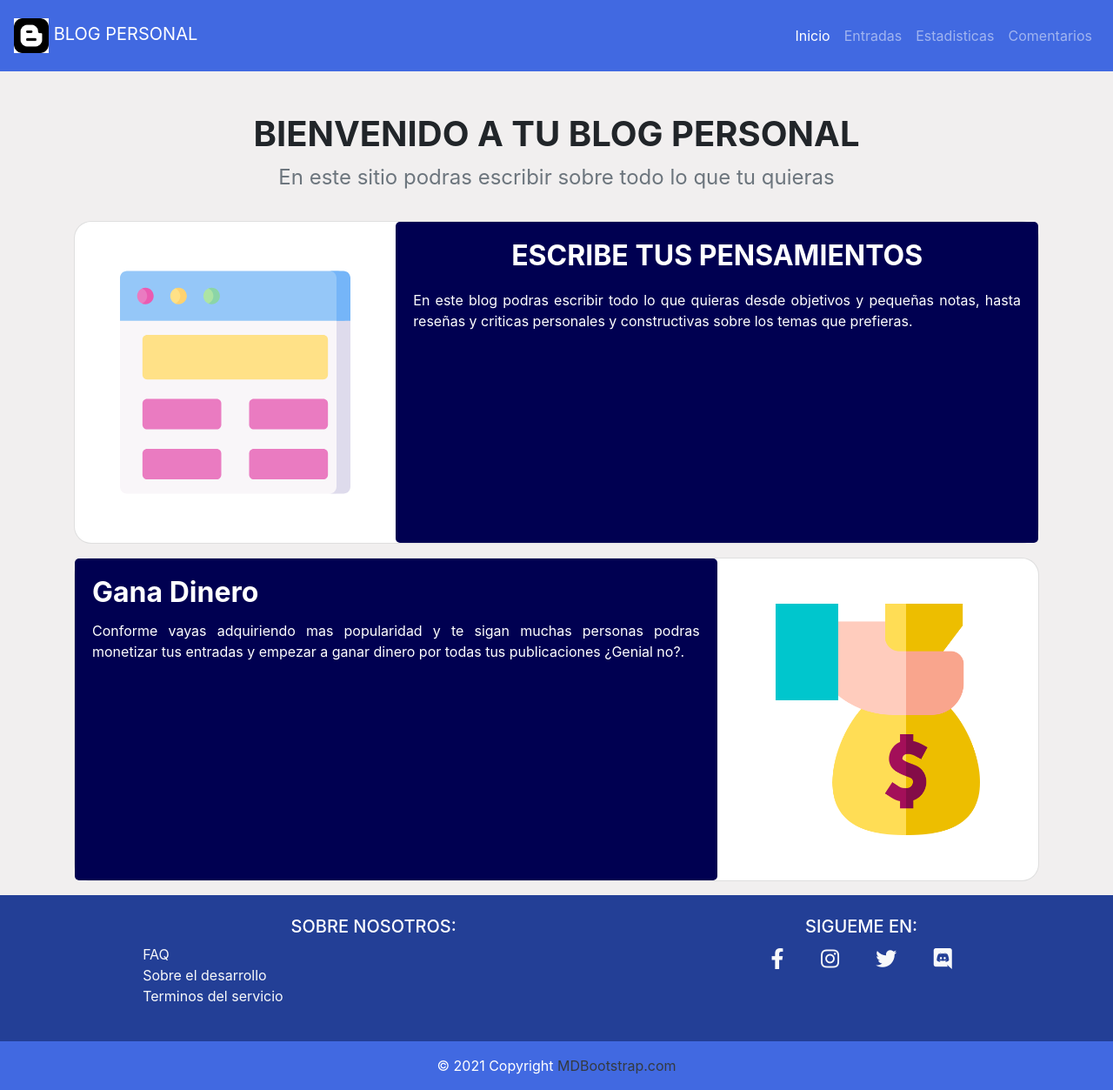
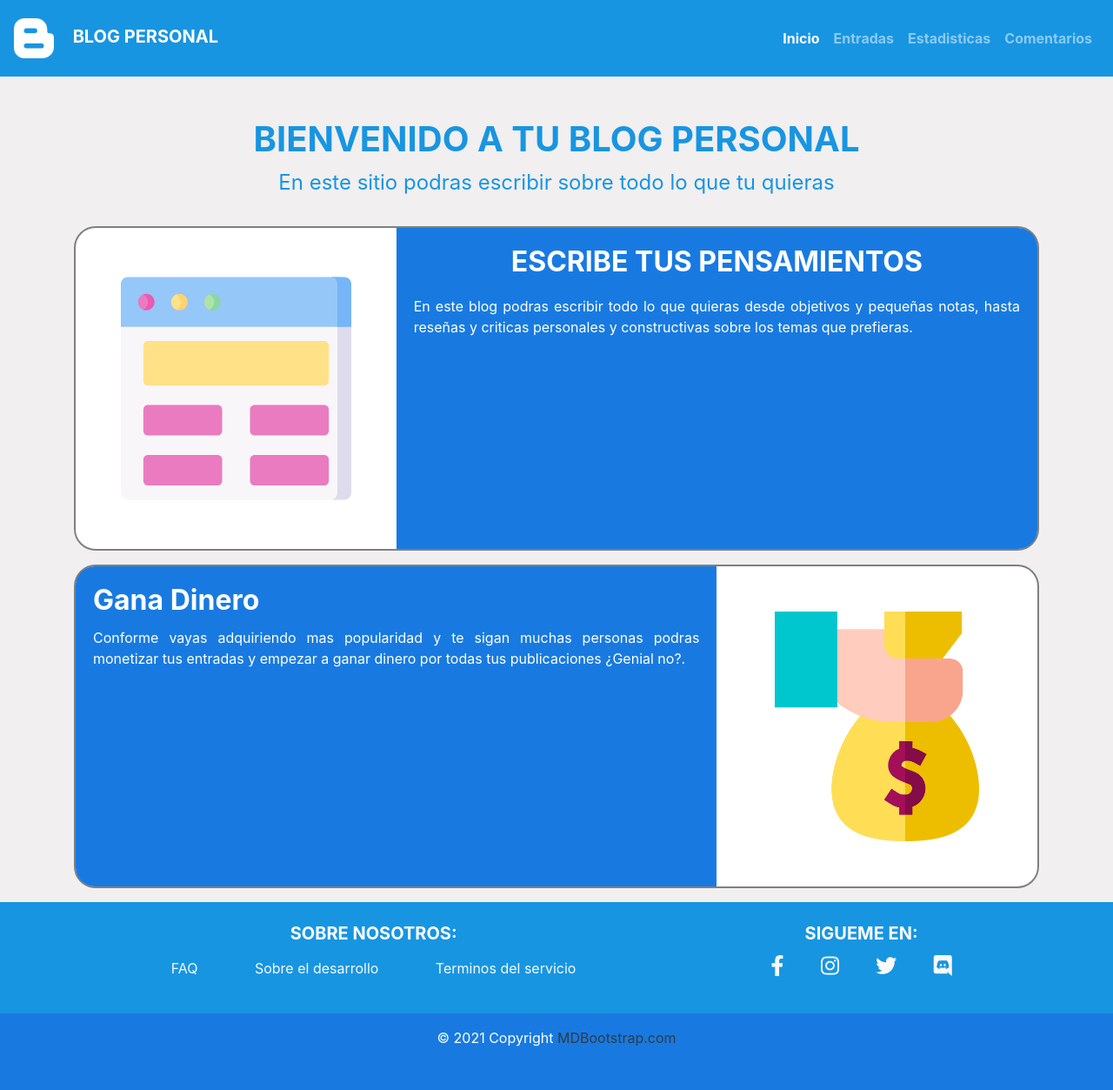
Before and after one commit to Chek97/Blog-Personal, a PHP site: page /view/Main/landingPage.php in a window 1280 px wide. Shown: the whole page at 87% size. After the commit the page ends 1203 px from the top, so only its background shows below. Run offline with PHP 8.4, Linux system fonts and the light colour scheme.

Commit message:
landing page terminada

```diff
--- a/public/css/components.css
+++ b/public/css/components.css
@@ -1,22 +1,46 @@
 /* -----------------NAVBAR---------------------*/
 .icon-image {
-    width: 40px;
-    height: 40px;
-    background-color: white;
+    width: 46px;
+    height: 46px;
+}
+
+.title-navbar, .nav-link {
+    font-weight: 700;
+}
+
+.nav-item:hover {
+    /* background-color: #187AE1; */
+    background-color: #0d669e;
+    color: #FFFF;
 }
 
 .com-bar {
-    background-color: royalblue;
+    background-color: #1895E1;
 }
 
 /* -----------------FOOTER---------------------*/
 .big-footer {
-    background-color: rgb(35, 63, 150);
+    background-color: #1895E1;
     color: white;
 }
 
+.footer-title {
+    font-weight: 700;
+}
+
+.custom-list-about {
+    display: flex;
+    flex-direction: row;
+    justify-content: space-around;
+}
+
+.custom-list-about > li {
+    padding-left: 1em;
+    padding-right: 1em;
+}
+
 .small-footer {
-    background-color: royalblue;
+    background-color: #187AE1;
     color: white;
 }
 
--- a/public/css/style.css
+++ b/public/css/style.css
@@ -9,10 +9,12 @@
 
 .landing-header > h1 {
     font-weight: 700;
+    color: #1895E1;
 }
 
-.landing-header > P {
+.landing-header > p {
     font-size: 1.5rem;
+    color: #1895E1 !important;
 }
 
 /* *********************** */
@@ -33,9 +35,17 @@
 }
 
 .card-body-custom {
-    background-color: #000051;
+    background-color: #187AE1;
     color: white;
-    border-radius: 5px;
+    border-top-right-radius: 22px;
+    border-bottom-right-radius: 22px;
+}
+
+.card-body-custom-left {
+    background-color: #187AE1;
+    color: white;
+    border-top-left-radius: 22px;
+    border-bottom-left-radius: 22px;
 }
 
 .card-body > h2 {
@@ -47,7 +57,8 @@
 }
 
 .card-full {
-    border-radius: 20px;
+    border-radius: 25px;
+    border: 2px solid gray;
 }
 
 .icon-list {
--- a/view/Main/foot.php
+++ b/view/Main/foot.php
@@ -3,15 +3,15 @@
   <div class="container p-4">
     <div class="row footer-content" style="display: flex; justify-content: space-around;">
       <div class="col-lg-6 col-md-12 mb-4 mb-md-0">
-        <h5 class="text-uppercase">SOBRE NOSOTROS: </h5>
-        <ul class="list-unstyled" style="text-align: justify;">
+        <h5 class="text-uppercase footer-title mb-3">SOBRE NOSOTROS: </h5>
+        <ul class="list-unstyled custom-list-about" style="text-align: justify;">
           <li><a href="#" class="text-light">FAQ</a></li>
           <li><a href="#" class="text-light">Sobre el desarrollo</a></li>
           <li><a href="#" class="text-light">Terminos del servicio</a></li>
         </ul>
       </div>
       <div class="col-lg-3 col-md-6 mb-4 mb-md-0">
-        <h5 class="text-uppercase">Sigueme en: </h5>
+        <h5 class="text-uppercase footer-title">Sigueme en: </h5>
         <ul class="list-unstyled icon-list mb-0">
           <li><a href="#" class="text-light"><i class="fab fa-facebook-f"></i></a></li>
           <li><a href="#" class="text-light"><i class="fab fa-instagram"></i></a></li>
--- a/view/Main/landingPage.php
+++ b/view/Main/landingPage.php
@@ -39,7 +39,7 @@
             <div class="col-xs-12 col-sm-12 col-lg-12">
                 <div class="card mb-3 card-full">
                     <div class="row no-gutters">
-                        <div class="col-xs-12 col-md-8 card-body-custom">
+                        <div class="col-xs-12 col-md-8 card-body-custom-left">
                             <div class="card-body">
                                 <h2 class="card-title">Gana Dinero</h2>
                                 <p class="card-text">
--- a/view/Main/navbar.php
+++ b/view/Main/navbar.php
@@ -1,7 +1,7 @@
 <nav class="navbar navbar-expand-sm navbar-dark com-bar p-3">
   <a class="navbar-brand" href="./landingPage.php">
     <img class="icon-image" src="../../public/img/blogger.png" width="30" height="30" class="d-inline-block align-top" alt="">
-    BLOG PERSONAL
+    <span class="ml-3 title-navbar">BLOG PERSONAL</span>
   </a>
   <button class="navbar-toggler" type="button" data-toggle="collapse" data-target="#navbarSupportedContent" aria-controls="navbarSupportedContent" aria-expanded="false" aria-label="Toggle navigation">
     <span class="navbar-toggler-icon"></span>
```
Also changed, not shown: public/img/blogger.png.
